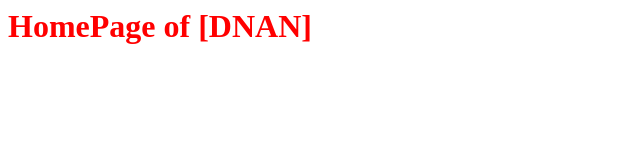
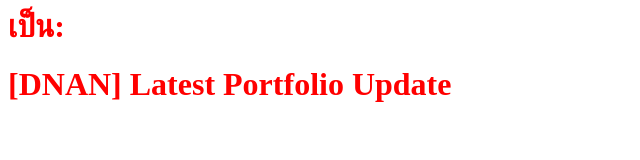
Before and after one commit to dnannamj-cmyk/git-local-remote, a plain HTML site: page index.html in a window 1280 px wide. Shown: the whole page, without its empty margins (0-640 px from the left). Drawn offline with Linux system fonts and the light colour scheme.

Commit message:
Update index.html

```diff
--- a/index.html
+++ b/index.html
@@ -1,2 +1,2 @@
 <link rel="stylesheet" href="styles.css">
-<h1>HomePage of [DNAN]</h1>
+<h1> เป็น: <h1>[DNAN] Latest Portfolio Update</h1>
```
